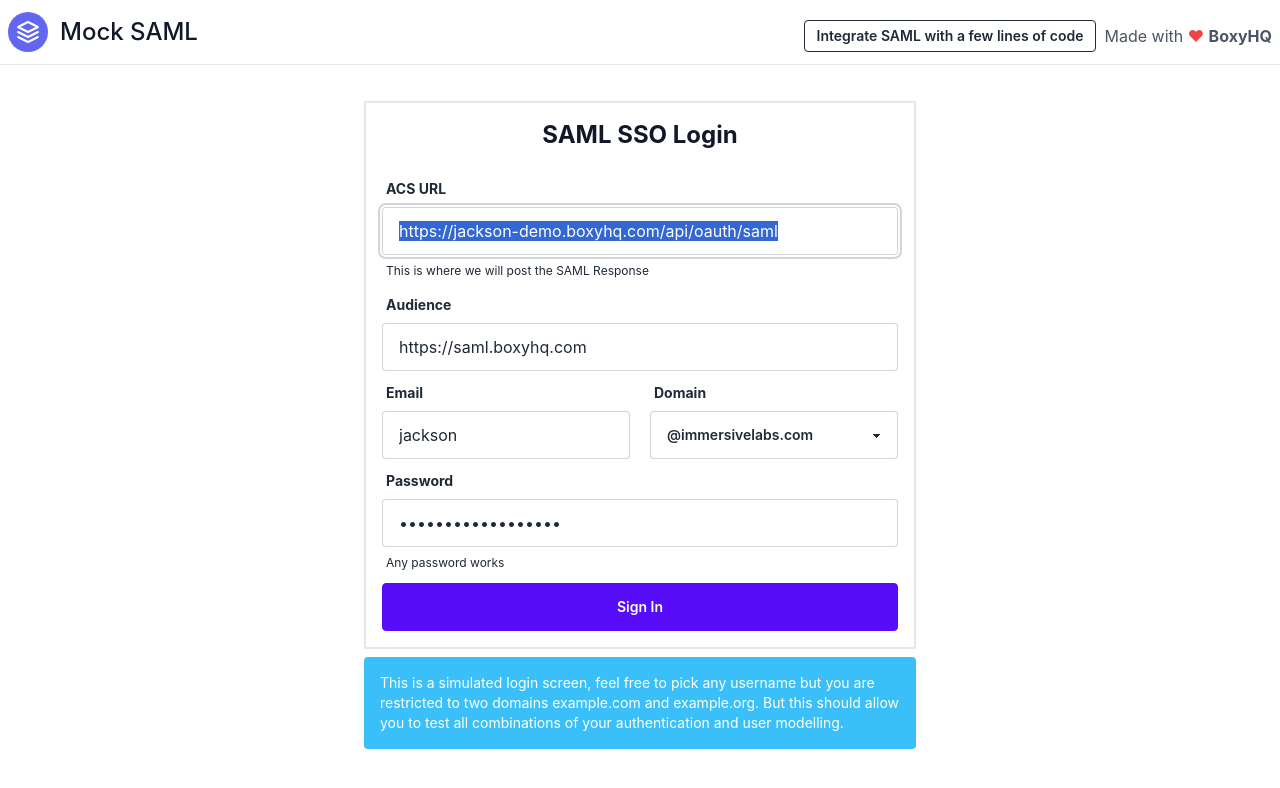
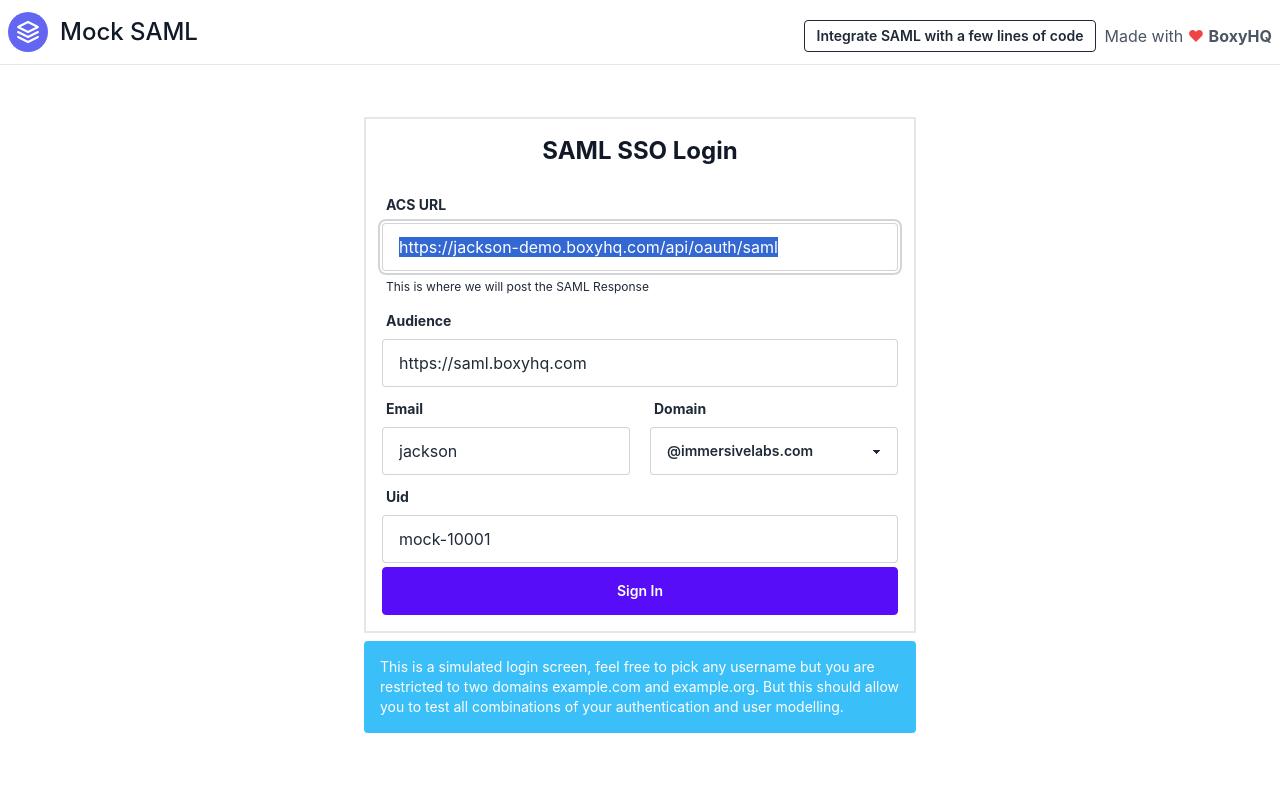
Before and after one commit to boxyhq/mock-saml, a Next.js app: page /saml/login in a window 1280 px wide. Shown: the top 788 px of the page. Built offline with nearby package versions, Linux system fonts and the light colour scheme; no server answers.

Commit message:
add uid to form

```diff
--- a/pages/api/saml/auth.ts
+++ b/pages/api/saml/auth.ts
@@ -7,7 +7,7 @@
 
 export default async function handler(req: NextApiRequest, res: NextApiResponse) {
   if (req.method === 'POST') {
-    const { email, audience, acsUrl, id, relayState } = req.body;
+    const { email, uid, audience, acsUrl, id, relayState } = req.body;
 
     if (!email.endsWith('@immersivelabs.com') && !email.endsWith('@immersivelabs.org')) {
       res.status(403).send(`${email} denied access`);
@@ -21,7 +21,7 @@
       email,
       firstName: userName,
       lastName: userName,
-      uid: userName
+      uid
     };
 
     const xml = await createResponseXML({
--- a/pages/saml/login.tsx
+++ b/pages/saml/login.tsx
@@ -12,6 +12,7 @@
     domain: 'immersivelabs.com',
     acsUrl: 'https://jackson-demo.boxyhq.com/api/oauth/saml',
     audience: 'https://saml.boxyhq.com',
+    uid: 'mock-10001',
   });
 
   const acsUrlInp = useRef<HTMLInputElement>(null);
@@ -39,7 +40,7 @@
   const handleSubmit = async (e: FormEvent<HTMLFormElement>) => {
     e.preventDefault();
 
-    const { username, domain } = state;
+    const { username, domain, uid } = state;
 
     const response = await fetch(`/api/saml/auth`, {
       method: 'POST',
@@ -48,6 +49,7 @@
       },
       body: JSON.stringify({
         email: `${username}@${domain}`,
+        uid: uid,
         id,
         audience: audience || state.audience,
         acsUrl: acsUrl || state.acsUrl,
@@ -149,18 +151,16 @@
                   </div>
                   <div className='form-control col-span-2'>
                     <label className='label'>
-                      <span className='label-text font-bold'>Password</span>
+                      <span className='label-text font-bold'>Uid</span>
                     </label>
                     <input
-                      id='password'
+                      id='uid'
                       autoComplete='off'
-                      type='password'
-                      defaultValue='samlstrongpassword'
+                      type='text'
+                      value={state.uid}
+                      onChange={handleChange}
                       className='input input-bordered'
                     />
-                    <label className='label'>
-                      <span className='label-text-alt'>Any password works</span>
-                    </label>
                   </div>
                   <button className='btn btn-primary col-span-2 block'>Sign In</button>
                 </div>
```
